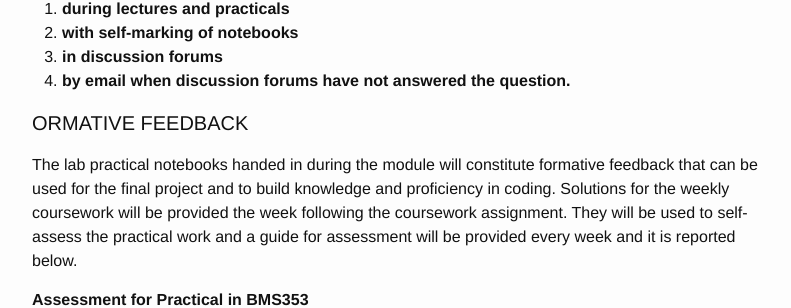
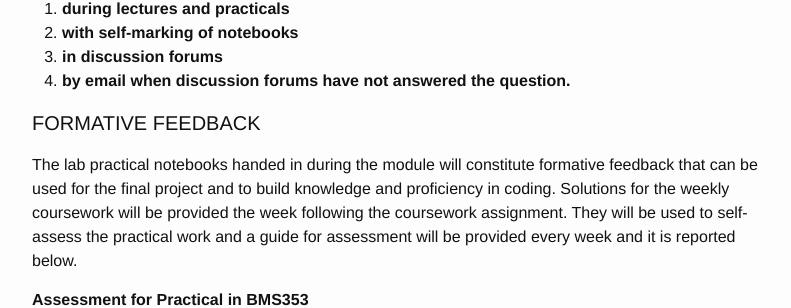
Before and after one commit to sods/bioinformatics, a Jekyll site: the page built from feedback.md, in a window 1280 px wide and 900 px high, scrolled down 602 px. Shown: the part 148-456 px from the top of the window, without its empty margins (238-1029 px from the left). Built offline with Jekyll 4.4.1, drawn with Linux system fonts in a browser that asks for light colours; comment, search, counter and statistics services are not loaded.

Commit message:
corrected typos

```diff
--- a/feedback.md
+++ b/feedback.md
@@ -17,9 +17,11 @@ Feedback in BMS353 will be given in the following ways:
 4. **by email when discussion forums have not answered the question.**
 
 
-#### ORMATIVE FEEDBACK
+
+#### FORMATIVE FEEDBACK
 The lab practical notebooks handed in during the module will constitute formative feedback that can be used for the final project and to build knowledge and proficiency in coding.
 Solutions for the weekly coursework will be provided the week following the coursework assignment. They will be used to self-assess the practical work and a guide for assessment will be provided every week and it is reported below.
+
 
 **Assessment for Practical in BMS353**
 
@@ -63,7 +65,7 @@ Sum the scores gained for each exercise to derive the final total score. To calc
 
 Finaly, please take a look at the university guidance below to help yourself to familiarise with the concept of feedback.
 
-# The Principles of Feedback (University of Sheffield) - Guidance for students
+### The Principles of Feedback (University of Sheffield) - Guidance for students
 
 #### Principle 1 Student engagement with feedback is promoted
 Feedback is a 2-way process, an on-going dialogue between you and your lecturers. In order for feedback to work
```
